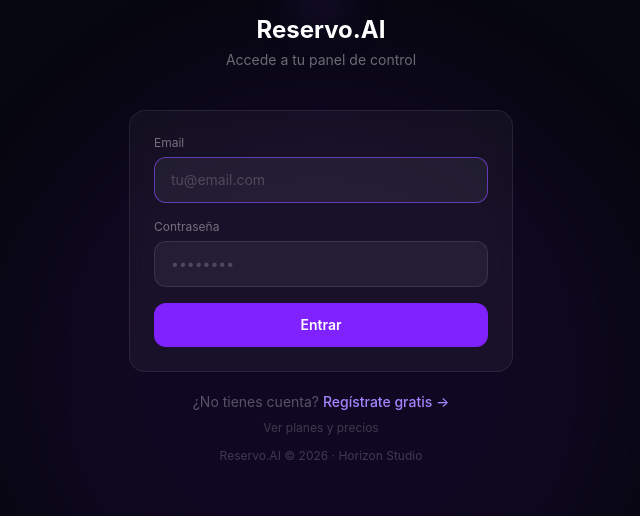
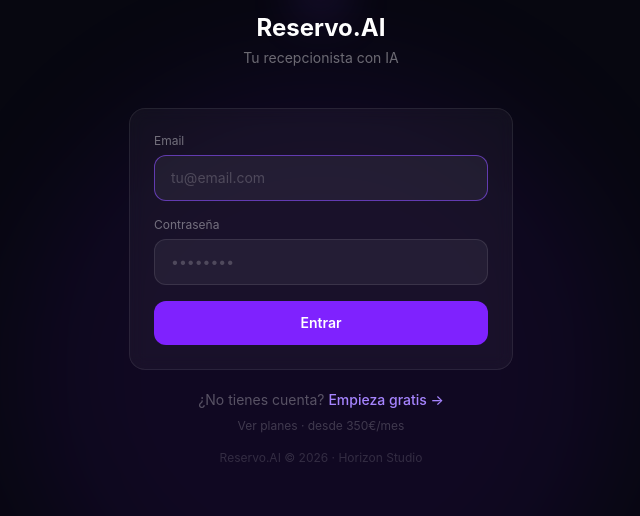
Before and after one commit to infohorizonstudioo-spec/restaurante-ai, a Next.js app: page /login in a window 1280 px wide. Shown: the part 197-713 px from the top of the page, without its empty margins (319-959 px from the left). Built offline with nearby package versions, Linux system fonts and the light colour scheme; no server answers.

Commit message:
fix: login tagline correcta

```diff
--- a/src/app/login/page.tsx
+++ b/src/app/login/page.tsx
@@ -20,7 +20,6 @@ export default function LoginPage() {
     const { data: profile } = await supabase.from('profiles').select('role, tenant_id').eq('id', data.user.id).single()
     if (profile?.role === 'superadmin') { router.push('/admin'); return }
     if (!profile?.tenant_id) { router.push('/onboarding'); return }
-    // Check if onboarding complete
     const { data: tenant } = await supabase.from('tenants').select('onboarding_complete').eq('id', profile.tenant_id).single()
     router.push(tenant?.onboarding_complete ? '/panel' : '/onboarding')
     router.refresh()
@@ -35,9 +34,9 @@ export default function LoginPage() {
         <div className="text-center mb-10">
           <div className="inline-flex items-center justify-center w-14 h-14 rounded-2xl bg-gradient-to-br from-violet-500 to-indigo-600 text-2xl font-black shadow-2xl shadow-violet-500/30 mb-4">R</div>
           <h1 className="text-2xl font-bold text-white">Reservo.AI</h1>
-          <p className="text-white/40 text-sm mt-1">Accede a tu panel de control</p>
+          <p className="text-white/40 text-sm mt-1">Tu recepcionista con IA</p>
         </div>
-        <form onSubmit={handleLogin} className="space-y-4">
+        <form onSubmit={handleLogin}>
           <div className="bg-white/[0.04] border border-white/[0.08] rounded-2xl p-6 space-y-4 backdrop-blur-sm">
             {error && <div className="bg-red-500/10 border border-red-500/25 text-red-300 text-xs px-3 py-2.5 rounded-xl">⚠ {error}</div>}
             <div>
@@ -57,10 +56,17 @@ export default function LoginPage() {
           </div>
         </form>
         <div className="mt-5 space-y-2 text-center">
-          <p className="text-sm text-white/30">¿No tienes cuenta? <Link href="/registro" className="text-violet-400 hover:text-violet-300 font-medium transition-colors">Regístrate gratis →</Link></p>
-          <p className="text-xs text-white/20"><Link href="/precios" className="hover:text-white/40 transition-colors">Ver planes y precios</Link></p>
+          <p className="text-sm text-white/30">
+            ¿No tienes cuenta?{' '}
+            <Link href="/registro" className="text-violet-400 hover:text-violet-300 font-medium transition-colors">
+              Empieza gratis →
+            </Link>
+          </p>
+          <p className="text-xs text-white/20">
+            <Link href="/precios" className="hover:text-white/40 transition-colors">Ver planes · desde 350€/mes</Link>
+          </p>
         </div>
-        <p className="text-center text-xs text-white/20 mt-3">Reservo.AI © 2026 · Horizon Studio</p>
+        <p className="text-center text-xs text-white/15 mt-4">Reservo.AI © 2026 · Horizon Studio</p>
       </div>
     </div>
   )
```
